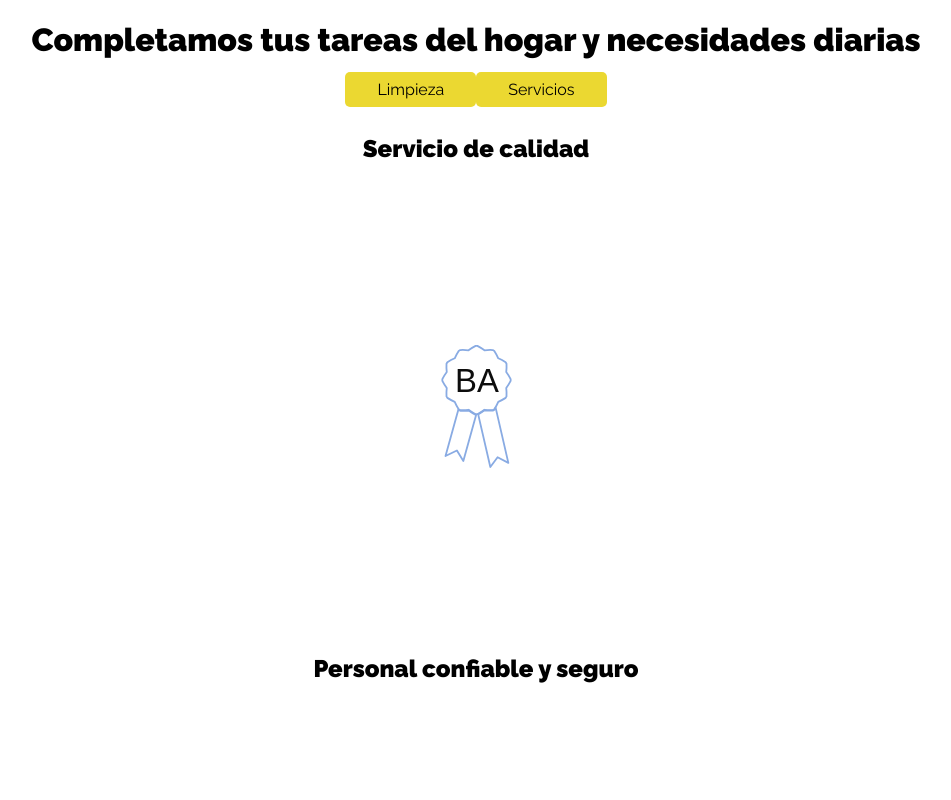
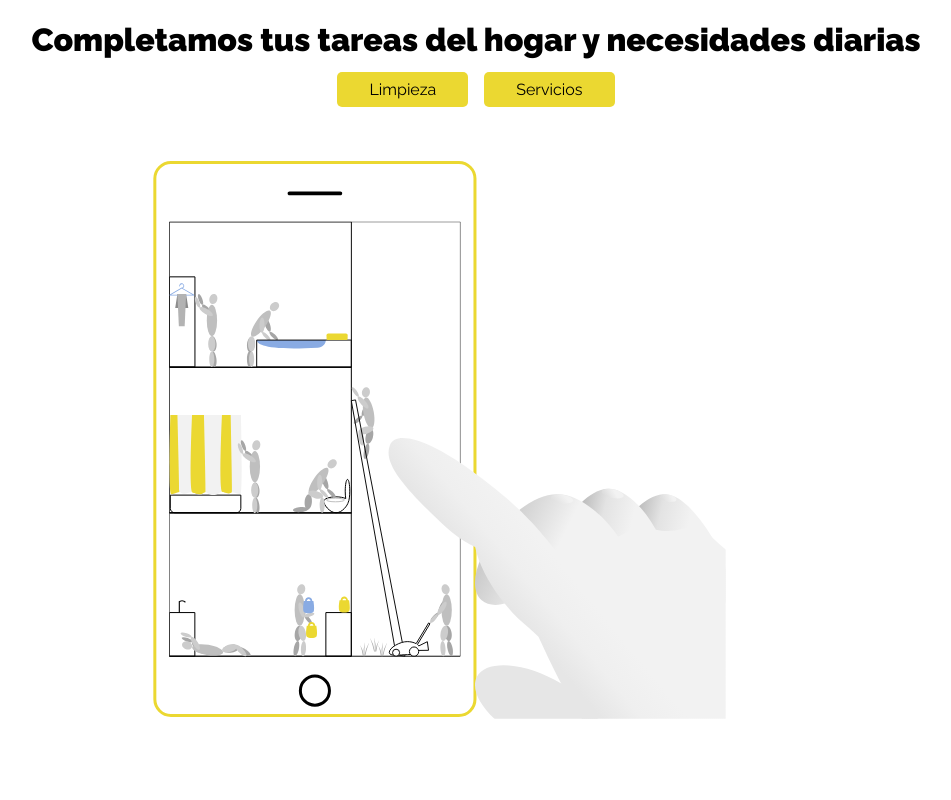
Before and after one commit to bonjouranainc/web-app, a React app in the folder front-end/: page / in a window 1280 px wide. Shown: the top 800 px of the page, without its empty margins (164-1115 px from the left). Built offline with nearby package versions, Linux system fonts and the light colour scheme.

Commit message:
Picture on Welcome page showing. Margin added to buttons

```diff
--- a/front-end/src/index.css
+++ b/front-end/src/index.css
@@ -35,6 +35,7 @@ body {
   background-color: var(--ba-yellow);
   text-decoration: none;
   border-radius: 5px;
+  margin: 0.5em;
 }
 
 .button-y-o {
@@ -44,6 +45,7 @@ body {
   text-decoration: none;
   border: solid 1px var(--ba-yellow);
   border-radius: 5px;
+  margin: 0.5em;
 }
 
 .button-b {
@@ -52,6 +54,7 @@ body {
   background-color: var(--ba-blue);
   text-decoration: none;
   border-radius: 5px;
+  margin: 0.5em;
 }
 
 /*
--- a/front-end/src/scenes/Landing/components/Welcome/index.js
+++ b/front-end/src/scenes/Landing/components/Welcome/index.js
@@ -12,7 +12,7 @@ class Welcome extends Component {
           <h1 className='h-txt-b'>Completamos tus tareas del hogar y
           necesidades diarias</h1>
         </div>
-        <div>
+        <div className='welcome-btns'>
           <a href='#' className='button-y'>
             Limpieza
           </a>
@@ -20,9 +20,7 @@ class Welcome extends Component {
             Servicios
           </a>
         </div>
-        <div>
-          <embed src={ url } />
-        </div>
+        <img src={ url } />
       </div>
     );
   }
```
Also changed, not shown: front-end/src/scenes/Landing/components/Welcome/styles.css (line endings or trailing spaces).
